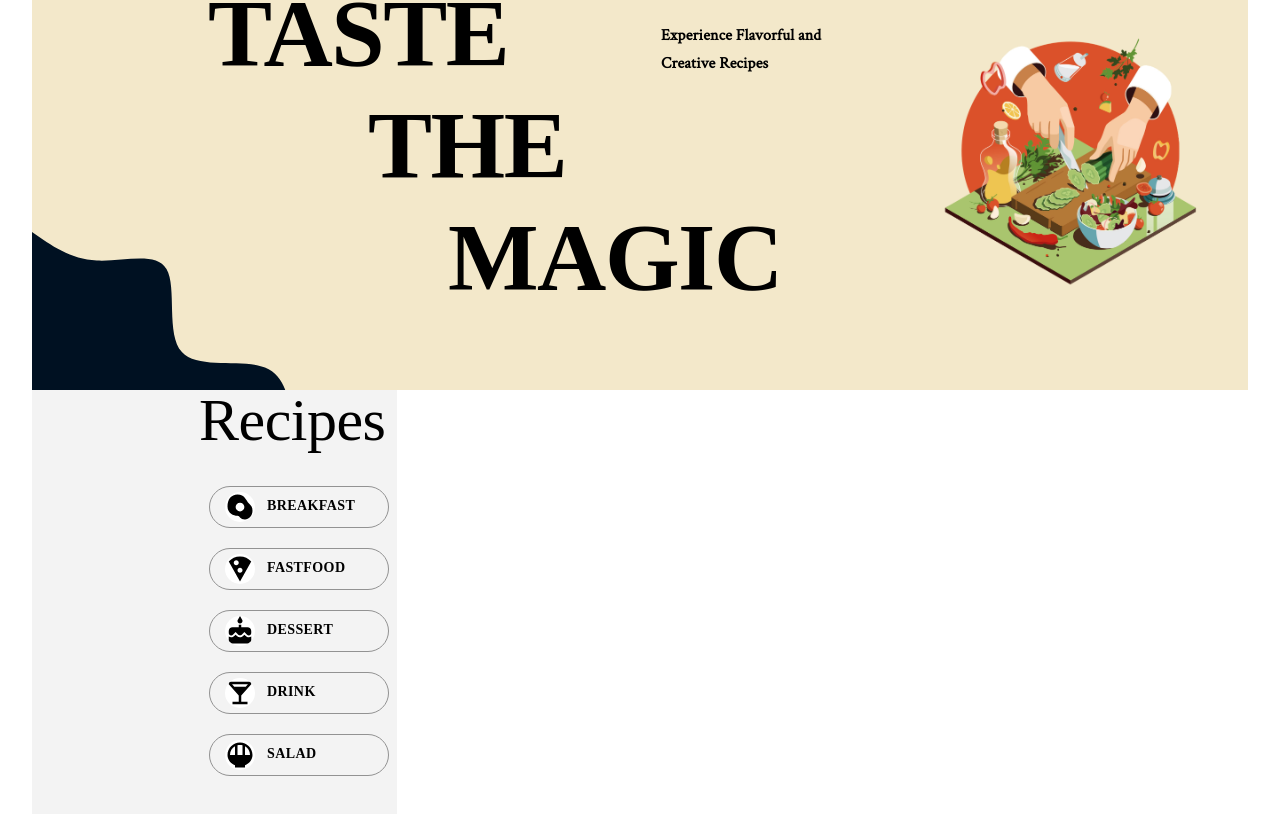
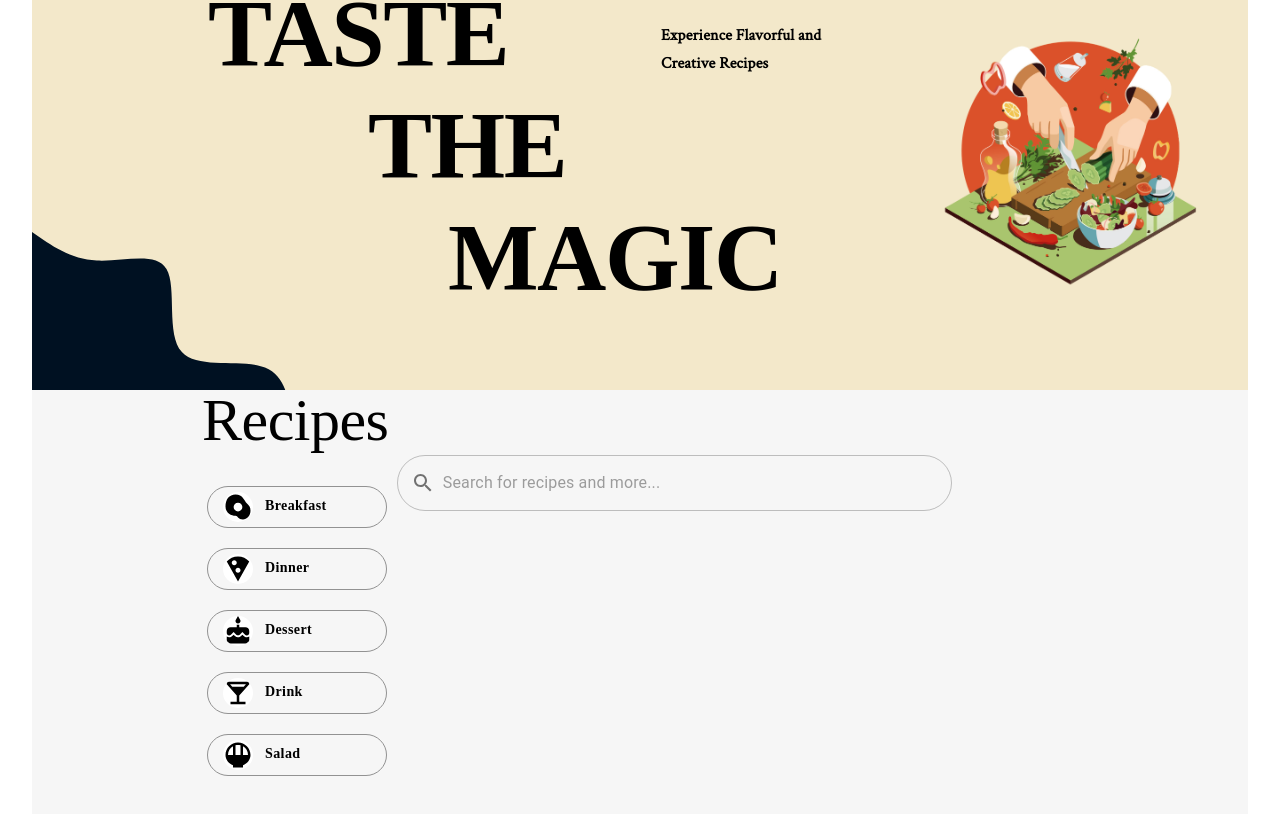
Before and after one commit to kutaui/recipe-app, a React (Vite) app: page / in a window 1280 px wide. Shown: the part 68-882 px from the top of the page. Built offline with nearby package versions, Linux system fonts and the light colour scheme; a web font is replaced by a local one.

Commit message:
first init

```diff
--- a/index.html
+++ b/index.html
@@ -6,7 +6,7 @@
     <meta name="viewport" content="width=device-width, initial-scale=1.0" />
     <link href="https://fonts.googleapis.com/css2?family=Rubik+Wet+Paint&display=swap" rel="stylesheet">
     <link href="https://fonts.googleapis.com/css2?family=Crimson+Text&display=swap" rel="stylesheet">
-    <title>Vite + React + TS</title>
+    <title>Recipe App</title>
   </head>
   <body>
     <div id="root"></div>
--- a/src/App.tsx
+++ b/src/App.tsx
@@ -2,13 +2,21 @@ import './App.css'
 import {Main} from "./components/Main";
 import {Hero} from "./components/Hero";
 import {Header} from "./components/Header";
-import { SideBar} from "./components/SideBar";
+import {SideBar} from "./components/SideBar";
+import {Recipes} from "./components/Recipes";
+import {Box} from "@mui/system";
 
 function App() {
     return <Main>
-        <Header/>
-        <Hero/>
-        <SideBar/>
+        <div>
+            <Header/>
+            <Hero/>
+        </div>
+        <Box sx={{display:"flex"}}>
+            <SideBar/>
+            <Recipes/>
+        </Box>
+
     </Main>
 
 }
--- /dev/null
+++ b/src/components/RecipeCard.tsx
@@ -0,0 +1,5 @@
+export const RecipeCard = () => {
+    return <>
+
+    </>
+}
--- /dev/null
+++ b/src/components/Recipes.tsx
@@ -0,0 +1,32 @@
+import {Box} from "@mui/system";
+import {OutlinedInput} from "@mui/material";
+import SearchIcon from '@mui/icons-material/Search';
+import {InputAdornment} from "@mui/material";
+import {RecipeCard} from "./RecipeCard";
+
+
+export const Recipes = () => {
+
+    return <>
+        <Box sx={{
+            bgcolor: "#f6f6f6",
+            width: "70%",
+            height: "100vh",
+        }}>
+            <Box>
+                <OutlinedInput sx={{
+                    width: "555px",
+                    borderRadius: "100px",
+                    marginTop: "65px",
+                }}
+                               placeholder="Search for recipes and more..."
+                               startAdornment={<InputAdornment position="start"><SearchIcon/></InputAdornment>}
+                />
+            </Box>
+            <Box>
+
+                <RecipeCard/>
+            </Box>
+        </Box>
+    </>
+}
--- a/src/components/SideBar.tsx
+++ b/src/components/SideBar.tsx
@@ -12,19 +12,19 @@ const Icon = styled("img")({
 
 const categories = [
     {
-        name: "breakfast",
+        name: "Breakfast",
         icon: <EggAltIcon sx={{backgroundColor:"white",borderRadius:"50%",width:"30px",height:"30px"}}/>,
     }, {
-        name: "fastfood",
+        name: "Dinner",
         icon: <LocalPizzaIcon sx={{backgroundColor:"white",borderRadius:"50%",width:"30px",height:"30px"}}/>,
     }, {
-        name: "dessert",
+        name: "Dessert",
         icon: <CakeIcon sx={{backgroundColor:"white",borderRadius:"50%",width:"30px",height:"30px"}}/>,
     }, {
-        name: "drink",
+        name: "Drink",
         icon: <LocalBarIcon sx={{backgroundColor:"white",borderRadius:"50%",width:"30px",height:"30px"}}/>,
     }, {
-        name: "salad",
+        name: "Salad",
         icon: <RiceBowlIcon sx={{backgroundColor:"white",borderRadius:"50%",width:"30px",height:"30px"}}/>,
     }]
 
@@ -32,19 +32,18 @@ const categories = [
 export const SideBar = () => {
     return <>
         <Box sx={{
-            bgcolor: "#f3f3f3",
+            bgcolor: "#f6f6f6",
             width: "30%",
             height: "60vh",
             display: "flex",
             alignItems: "center",
-
         }}>
-            <Box sx={{marginLeft: "177px",}}>
-                <Typography variant="h2" marginLeft="-10px" marginTop="-80px" marginBottom="30px"
+            <Box sx={{marginLeft: "175px",}}>
+                <Typography variant="h2" marginLeft="-5px" marginTop="-80px" marginBottom="30px"
                             fontFamily="Arvo">Recipes</Typography>
 
                 {categories.map((category) => {
-                    return <Button key={category.name} sx={{borderRadius: "100px", color: "black", width: "180px", justifyContent: "start",marginBottom: "20px",borderColor: "#929292","&:hover": {borderColor: "#000000"}}}
+                    return <Button key={category.name} sx={{borderRadius: "100px",textTransform:"none", color: "black", width: "180px", justifyContent: "start",marginBottom: "20px",borderColor: "#929292","&:hover": {borderColor: "#000000"}}}
                             variant="outlined"> {category.icon} <span
                         style={{fontFamily: "Arvo", fontWeight: "800", marginLeft: "12px"}}>{category.name}</span></Button>
                 })}
```
